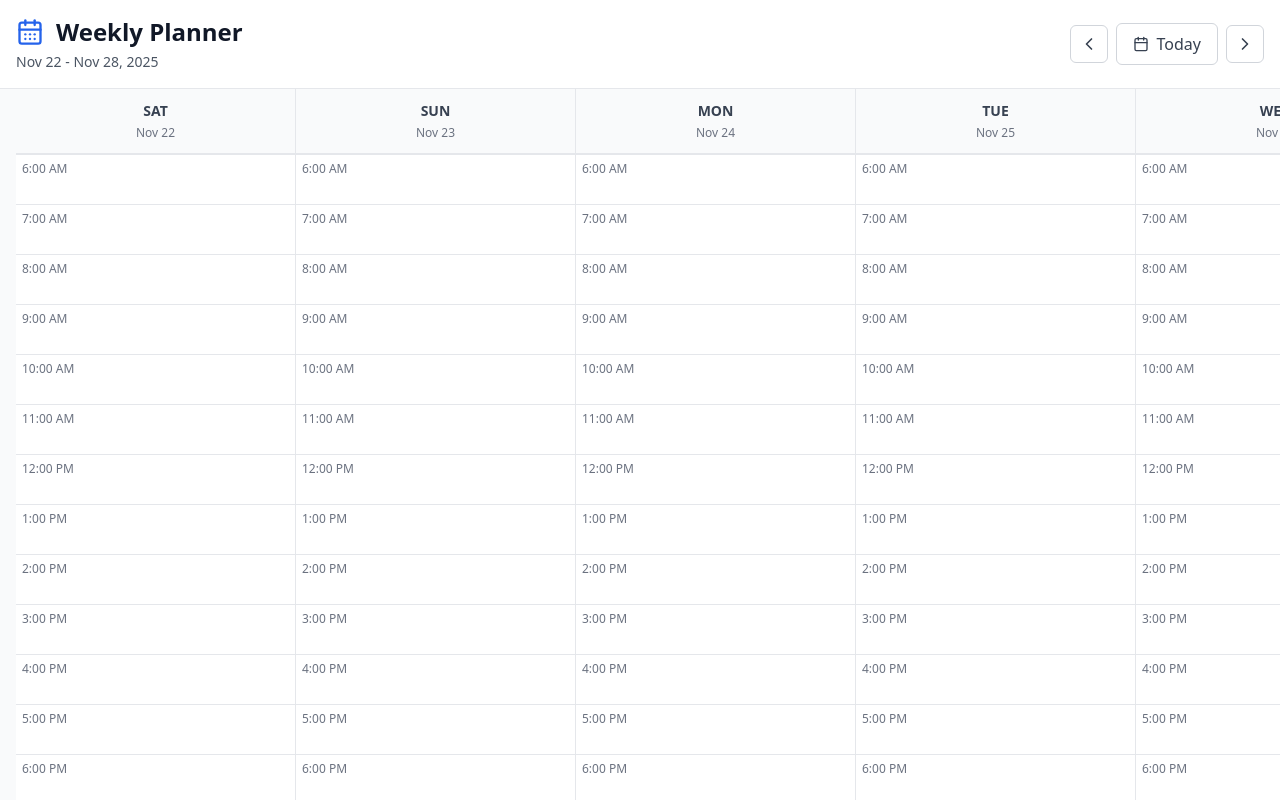
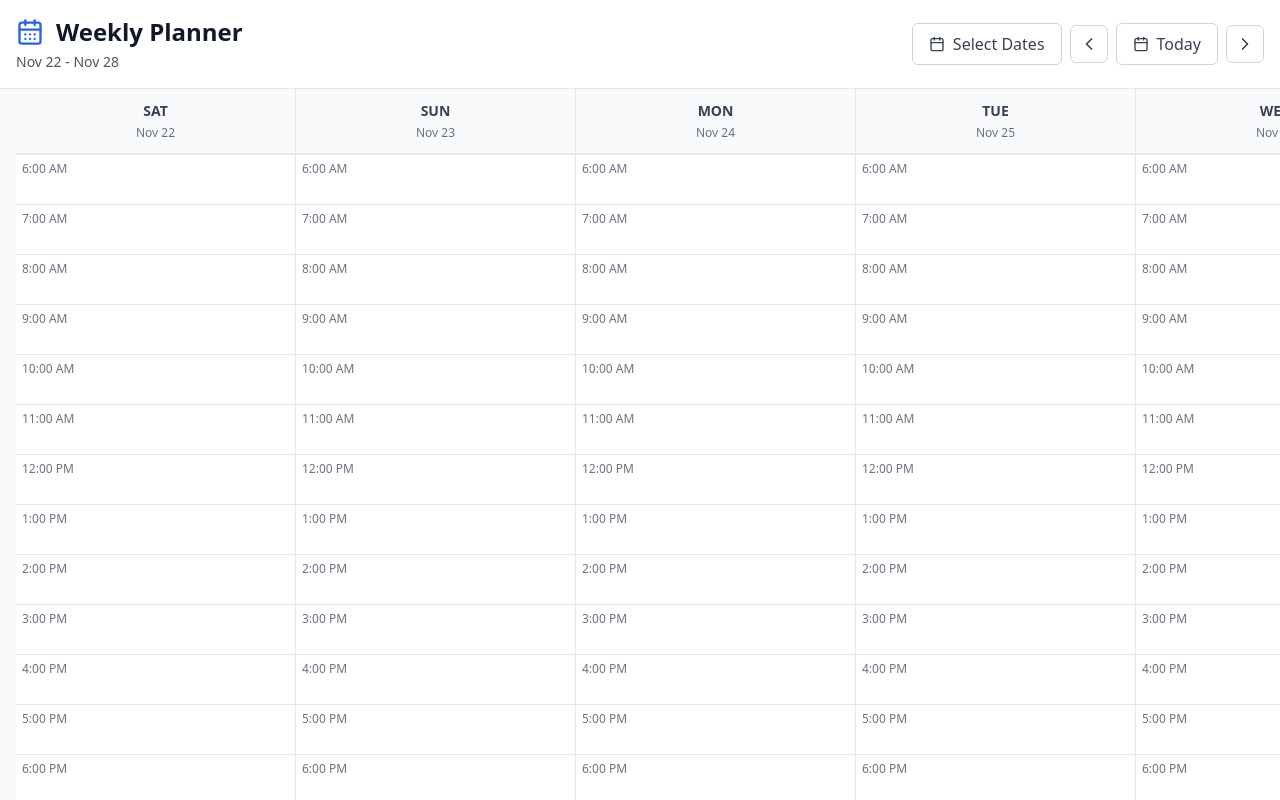
Before and after one commit to potate4/TODO, a React (Vite) app in the folder frontend/: page / in a window 1280 px wide. Shown: the top 800 px of the page. Built offline with nearby package versions, Linux system fonts and the light colour scheme.

Commit message:
feat: selects dates to display, shift by day not week

```diff
--- /dev/null
+++ b/frontend/src/components/DatePicker.tsx
@@ -0,0 +1,159 @@
+import { useState } from 'react';
+import { X, Calendar } from 'lucide-react';
+import { formatDateShort, formatDateISO } from '../utils/dateUtils';
+
+interface DatePickerProps {
+  selectedDates: Date[];
+  onDatesChange: (dates: Date[]) => void;
+  onClose: () => void;
+}
+
+export function DatePicker({ selectedDates, onDatesChange, onClose }: DatePickerProps) {
+  const [tempDates, setTempDates] = useState<Date[]>(selectedDates);
+
+  const handleDateToggle = (date: Date) => {
+    const dateStr = formatDateISO(date);
+    const isSelected = tempDates.some(d => formatDateISO(d) === dateStr);
+
+    if (isSelected) {
+      // Remove if already selected
+      setTempDates(prev => prev.filter(d => formatDateISO(d) !== dateStr));
+    } else {
+      // Add if less than 7 selected
+      if (tempDates.length < 7) {
+        setTempDates(prev => [...prev, date].sort((a, b) => a.getTime() - b.getTime()));
+      }
+    }
+  };
+
+  const handleApply = () => {
+    if (tempDates.length === 7) {
+      onDatesChange(tempDates);
+      onClose();
+    }
+  };
+
+  const handleClear = () => {
+    setTempDates([]);
+  };
+
+  // Generate calendar days (current month + next month)
+  const generateCalendarDays = () => {
+    const today = new Date();
+    const year = today.getFullYear();
+    const month = today.getMonth();
+    const days: Date[] = [];
+
+    // Current month
+    const firstDay = new Date(year, month, 1);
+    const lastDay = new Date(year, month + 1, 0);
+    const daysInMonth = lastDay.getDate();
+
+    for (let i = 1; i <= daysInMonth; i++) {
+      days.push(new Date(year, month, i));
+    }
+
+    // Next month (first 14 days)
+    for (let i = 1; i <= 14; i++) {
+      days.push(new Date(year, month + 1, i));
+    }
+
+    return days;
+  };
+
+  const calendarDays = generateCalendarDays();
+
+  return (
+    <div
+      className="fixed inset-0 bg-black bg-opacity-50 flex items-center justify-center z-50 p-4"
+      onClick={(e) => e.target === e.currentTarget && onClose()}
+    >
+      <div
+        className="bg-white dark:bg-gray-800 rounded-lg shadow-xl w-full max-w-2xl p-6"
+        onClick={(e) => e.stopPropagation()}
+      >
+        <div className="flex items-center justify-between mb-4">
+          <div className="flex items-center gap-2">
+            <Calendar size={20} className="text-blue-600 dark:text-blue-400" />
+            <h2 className="text-xl font-bold text-gray-900 dark:text-white">
+              Select 7 Dates
+            </h2>
+          </div>
+          <button
+            onClick={onClose}
+            className="p-1 rounded hover:bg-gray-100 dark:hover:bg-gray-700 transition-colors"
+            aria-label="Close"
+          >
+            <X size={20} className="text-gray-500 dark:text-gray-400" />
+          </button>
+        </div>
+
+        <div className="mb-4">
+          <p className="text-sm text-gray-600 dark:text-gray-400">
+            Selected: {tempDates.length} / 7 dates
+          </p>
+          {tempDates.length > 0 && (
+            <div className="flex flex-wrap gap-2 mt-2">
+              {tempDates.map((date) => (
+                <span
+                  key={date.getTime()}
+                  className="px-2 py-1 bg-blue-100 dark:bg-blue-900 text-blue-800 dark:text-blue-200 rounded text-xs"
+                >
+                  {formatDateShort(date)}
+                </span>
+              ))}
+            </div>
+          )}
+        </div>
+
+        <div className="grid grid-cols-7 gap-2 max-h-96 overflow-y-auto">
+          {calendarDays.map((date) => {
+            const dateStr = formatDateISO(date);
+            const isSelected = tempDates.some(d => formatDateISO(d) === dateStr);
+            const isToday = dateStr === formatDateISO(new Date());
+
+            return (
+              <button
+                key={dateStr}
+                onClick={() => handleDateToggle(date)}
+                disabled={!isSelected && tempDates.length >= 7}
+                className={`
+                  p-2 rounded text-sm transition-all
+                  ${isSelected
+                    ? 'bg-blue-600 text-white font-semibold'
+                    : isToday
+                    ? 'bg-blue-50 dark:bg-blue-900/30 text-blue-700 dark:text-blue-300 border-2 border-blue-500'
+                    : 'bg-gray-100 dark:bg-gray-700 text-gray-700 dark:text-gray-300 hover:bg-gray-200 dark:hover:bg-gray-600'
+                  }
+                  ${!isSelected && tempDates.length >= 7 ? 'opacity-50 cursor-not-allowed' : 'cursor-pointer'}
+                `}
+              >
+                {date.getDate()}
+              </button>
+            );
+          })}
+        </div>
+
+        <div className="flex gap-2 mt-6">
+          <button
+            onClick={handleClear}
+            className="flex-1 px-4 py-2 border border-gray-300 dark:border-gray-600 rounded-md
+                     bg-white dark:bg-gray-700 text-gray-700 dark:text-gray-300
+                     hover:bg-gray-50 dark:hover:bg-gray-600 transition-colors"
+          >
+            Clear
+          </button>
+          <button
+            onClick={handleApply}
+            disabled={tempDates.length !== 7}
+            className="flex-1 px-4 py-2 bg-blue-600 text-white rounded-md
+                     hover:bg-blue-700 transition-colors font-medium
+                     disabled:opacity-50 disabled:cursor-not-allowed"
+          >
+            Apply ({tempDates.length}/7)
+          </button>
+        </div>
+      </div>
+    </div>
+  );
+}
--- a/frontend/src/components/DayColumn.tsx
+++ b/frontend/src/components/DayColumn.tsx
@@ -1,20 +1,20 @@
 import type { DayOfWeek } from '../types/planner';
 import { DAY_LABELS } from '../types/planner';
 import { generateTimeSlots } from '../utils/dateUtils';
-import { getDateForDay, isToday, formatDateShort } from '../utils/dateUtils';
-import { usePlanner } from '../context/PlannerContext';
+import { isToday, formatDateShort } from '../utils/dateUtils';
 import { TimeSlot } from './TimeSlot';
 import { EventsSection } from './EventsSection';
 
 interface DayColumnProps {
-  day: DayOfWeek;
+  date: Date;
 }
 
-export function DayColumn({ day }: DayColumnProps) {
-  const { currentWeekStart } = usePlanner();
+export function DayColumn({ date }: DayColumnProps) {
   const timeSlots = generateTimeSlots();
-  const date = getDateForDay(currentWeekStart, day);
   const isTodayDate = isToday(date);
+  const dayOfWeek = date.getDay(); // 0 = Sunday, 6 = Saturday
+  const dayMap: DayOfWeek[] = ['sun', 'mon', 'tue', 'wed', 'thu', 'fri', 'sat'];
+  const day = dayMap[dayOfWeek];
   const dayLabel = DAY_LABELS[day];
   const dateStr = formatDateShort(date);
 
--- a/frontend/src/components/Header.tsx
+++ b/frontend/src/components/Header.tsx
@@ -1,10 +1,27 @@
+import { useState } from 'react';
 import { ChevronLeft, ChevronRight, Calendar, CalendarDays } from 'lucide-react';
 import { usePlanner } from '../context/PlannerContext';
-import { formatWeekRange } from '../utils/dateUtils';
+import { formatDateShort } from '../utils/dateUtils';
+import { DatePicker } from './DatePicker';
 
 export function Header() {
-  const { currentWeekStart, goToPreviousWeek, goToNextWeek, goToToday } = usePlanner();
-  const weekRange = formatWeekRange(currentWeekStart);
+  const { selectedDates, setSelectedDates, goToToday, shiftDates } = usePlanner();
+  const [isDatePickerOpen, setIsDatePickerOpen] = useState(false);
+
+  const formatDateRange = () => {
+    if (selectedDates.length === 0) return 'No dates selected';
+    const first = formatDateShort(selectedDates[0]);
+    const last = formatDateShort(selectedDates[selectedDates.length - 1]);
+    return `${first} - ${last}`;
+  };
+
+  const handlePreviousDay = () => {
+    shiftDates(-1);
+  };
+
+  const handleNextDay = () => {
+    shiftDates(1);
+  };
 
   return (
     <header className="bg-white dark:bg-gray-800 border-b border-gray-200 dark:border-gray-700 sticky top-0 z-20">
@@ -18,17 +35,28 @@ export function Header() {
               </h1>
             </div>
             <p className="text-sm text-gray-600 dark:text-gray-400 mt-1">
-              {weekRange}
+              {formatDateRange()}
             </p>
           </div>
 
           <div className="flex items-center gap-2">
             <button
-              onClick={goToPreviousWeek}
+              onClick={() => setIsDatePickerOpen(true)}
+              className="px-4 py-2 rounded-md border border-gray-300 dark:border-gray-600
+                       bg-white dark:bg-gray-700 text-gray-700 dark:text-gray-300
+                       hover:bg-gray-50 dark:hover:bg-gray-600 transition-colors
+                       flex items-center gap-2"
+            >
+              <Calendar size={16} />
+              <span>Select Dates</span>
+            </button>
+
+            <button
+              onClick={handlePreviousDay}
               className="p-2 rounded-md border border-gray-300 dark:border-gray-600
                        bg-white dark:bg-gray-700 text-gray-700 dark:text-gray-300
                        hover:bg-gray-50 dark:hover:bg-gray-600 transition-colors"
-              aria-label="Previous week"
+              aria-label="Previous day"
             >
               <ChevronLeft size={20} />
             </button>
@@ -45,17 +73,25 @@ export function Header() {
             </button>
 
             <button
-              onClick={goToNextWeek}
+              onClick={handleNextDay}
               className="p-2 rounded-md border border-gray-300 dark:border-gray-600
                        bg-white dark:bg-gray-700 text-gray-700 dark:text-gray-300
                        hover:bg-gray-50 dark:hover:bg-gray-600 transition-colors"
-              aria-label="Next week"
+              aria-label="Next day"
             >
               <ChevronRight size={20} />
             </button>
           </div>
         </div>
       </div>
+
+      {isDatePickerOpen && (
+        <DatePicker
+          selectedDates={selectedDates}
+          onDatesChange={setSelectedDates}
+          onClose={() => setIsDatePickerOpen(false)}
+        />
+      )}
     </header>
   );
 }
--- a/frontend/src/components/WeekView.tsx
+++ b/frontend/src/components/WeekView.tsx
@@ -1,14 +1,13 @@
 import { DndContext, DragOverlay, PointerSensor, useSensor, useSensors } from '@dnd-kit/core';
 import type { DragEndEvent, DragStartEvent } from '@dnd-kit/core';
 import { useState } from 'react';
-import { DAYS_OF_WEEK } from '../types/planner';
 import type { Task } from '../types/planner';
 import { usePlanner } from '../context/PlannerContext';
 import { DayColumn } from './DayColumn';
 import { TaskBlock } from './TaskBlock';
 
 export function WeekView() {
-  const { tasks, moveTask } = usePlanner();
+  const { tasks, moveTask, selectedDates } = usePlanner();
   const [activeTask, setActiveTask] = useState<Task | null>(null);
 
   const sensors = useSensors(
@@ -63,9 +62,9 @@ export function WeekView() {
       onDragEnd={handleDragEnd}
     >
       <div className="flex overflow-x-auto px-4">
-        {DAYS_OF_WEEK.map((day) => (
-          <div key={day} className="flex-shrink-0 w-[280px]">
-            <DayColumn day={day} />
+        {selectedDates.map((date) => (
+          <div key={date.getTime()} className="flex-shrink-0 w-[280px]">
+            <DayColumn date={date} />
           </div>
         ))}
       </div>
--- a/frontend/src/context/PlannerContext.tsx
+++ b/frontend/src/context/PlannerContext.tsx
@@ -4,11 +4,12 @@ import { useLocalStorage, useEventsStorage } from '../hooks/useLocalStorage';
 import { getWeekStart, getPreviousWeek, getNextWeek, getDateForDay, formatDateISO } from '../utils/dateUtils';
 
 interface PlannerContextType {
-  // Week navigation
-  currentWeekStart: Date;
-  goToPreviousWeek: () => void;
-  goToNextWeek: () => void;
+  // Date selection
+  selectedDates: Date[];
+  setSelectedDates: (dates: Date[]) => void;
+  goToWeek: (weekStart: Date) => void;
   goToToday: () => void;
+  shiftDates: (days: number) => void;
 
   // Tasks
   tasks: Task[];
@@ -53,7 +54,20 @@ interface PlannerContextType {
 const PlannerContext = createContext<PlannerContextType | undefined>(undefined);
 
 export function PlannerProvider({ children }: { children: ReactNode }) {
-  const [currentWeekStart, setCurrentWeekStart] = useState<Date>(getWeekStart());
+  // Initialize with current week (7 days)
+  const initializeDates = useCallback(() => {
+    const weekStart = getWeekStart();
+    const dates: Date[] = [];
+    for (let i = 0; i < 7; i++) {
+      const date = new Date(weekStart);
+      date.setDate(date.getDate() + i);
+      dates.push(date);
+    }
+    return dates;
+  }, []);
+
+  const [selectedDates, setSelectedDates] = useState<Date[]>(initializeDates);
+
   const {
     tasks,
     isLoading,
@@ -70,16 +84,29 @@ export function PlannerProvider({ children }: { children: ReactNode }) {
     deleteEvent,
   } = useEventsStorage();
 
-  const goToPreviousWeek = useCallback(() => {
-    setCurrentWeekStart(prev => getPreviousWeek(prev));
-  }, []);
-
-  const goToNextWeek = useCallback(() => {
-    setCurrentWeekStart(prev => getNextWeek(prev));
+  const goToWeek = useCallback((weekStart: Date) => {
+    const dates: Date[] = [];
+    for (let i = 0; i < 7; i++) {
+      const date = new Date(weekStart);
+      date.setDate(date.getDate() + i);
+      dates.push(date);
+    }
+    setSelectedDates(dates);
   }, []);
 
   const goToToday = useCallback(() => {
-    setCurrentWeekStart(getWeekStart());
+    const weekStart = getWeekStart();
+    goToWeek(weekStart);
+  }, [goToWeek]);
+
+  const shiftDates = useCallback((days: number) => {
+    setSelectedDates(prev =>
+      prev.map(date => {
+        const newDate = new Date(date);
+        newDate.setDate(newDate.getDate() + days);
+        return newDate;
+      })
+    );
   }, []);
 
   const getTasksForDay = useCallback(
@@ -173,10 +200,11 @@ export function PlannerProvider({ children }: { children: ReactNode }) {
   );
 
   const value: PlannerContextType = {
-    currentWeekStart,
-    goToPreviousWeek,
-    goToNextWeek,
+    selectedDates,
+    setSelectedDates,
+    goToWeek,
     goToToday,
+    shiftDates,
     tasks,
     isLoading,
     addTask,
```
